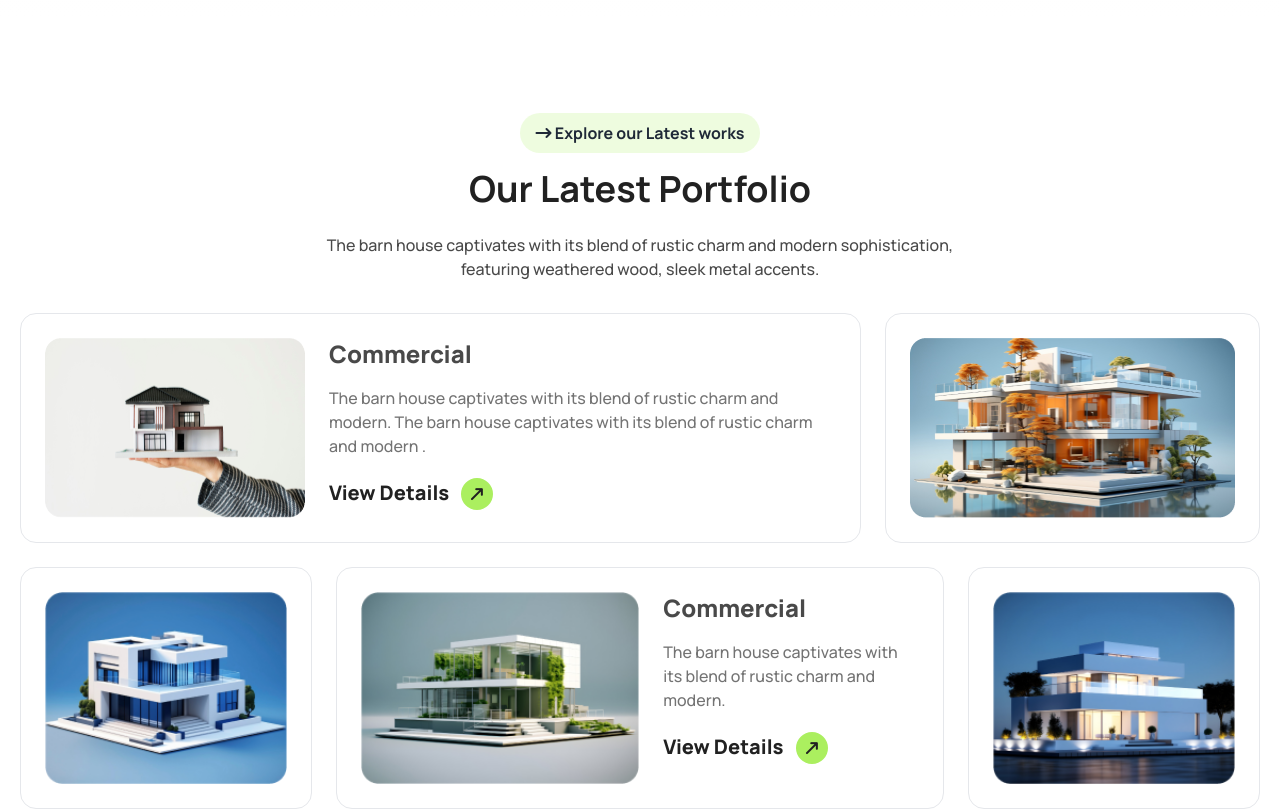
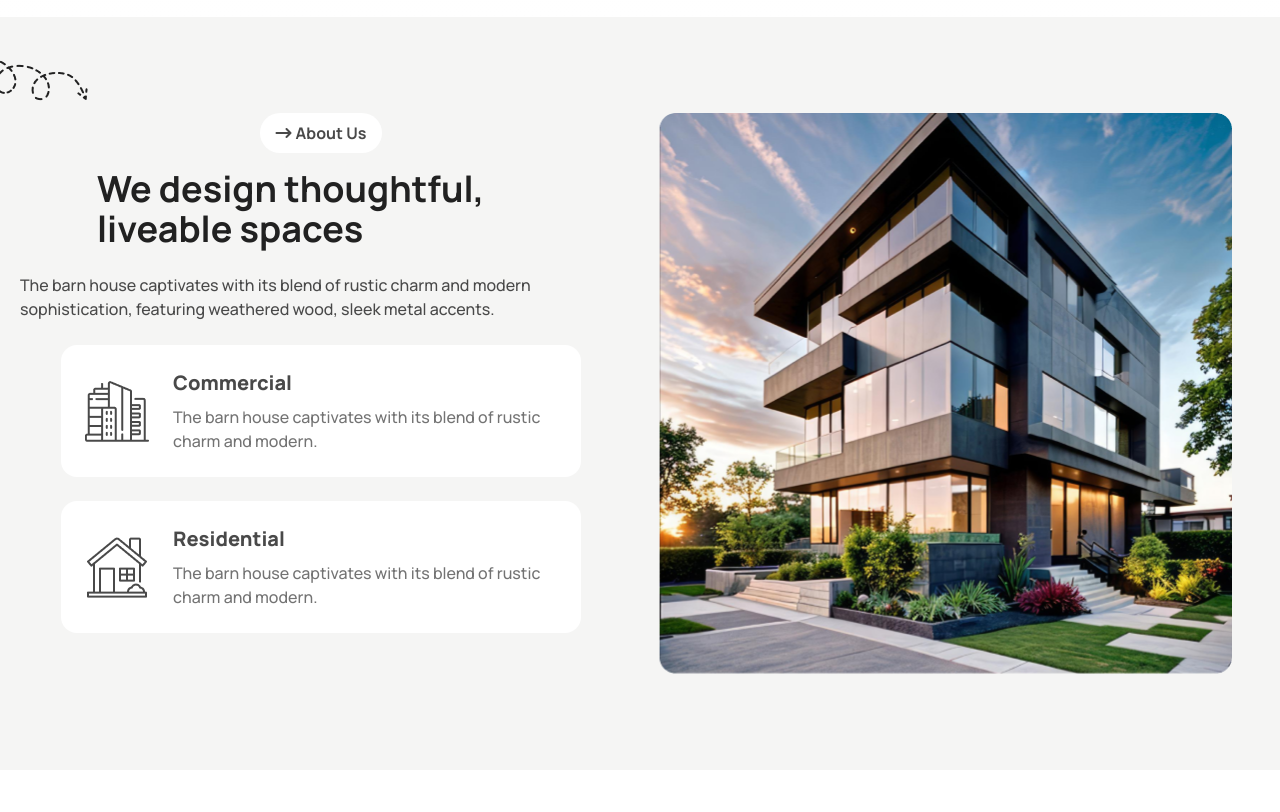
Before and after one commit to Durjoy96/rinterio-tailwindcss, a plain HTML site: page index.html in a window 1280 px wide. Shown: the part 883-1695 px from the top of the page. Drawn offline with nearby package versions, Linux system fonts and the light colour scheme.

Commit message:
about us section complete

```diff
--- a/index.html
+++ b/index.html
@@ -61,13 +61,21 @@
                 <div class="navbar-end hidden md:flex md:gap-4">
                     <!-- search icon -->
                     <div class="p-2 rounded-full bg-white border border-zinc-200 cursor-pointer">
-                        <svg xmlns="http://www.w3.org/2000/svg" viewBox="0 -960 960 960" class="fill-[#737373] w-6 h-6"><path d="M781.69-136.92 530.46-388.16q-30 24.77-69 38.77-39 14-80.69 14-102.55 0-173.58-71.01-71.03-71.01-71.03-173.54 0-102.52 71.01-173.6 71.01-71.07 173.54-71.07 102.52 0 173.6 71.03 71.07 71.03 71.07 173.58 0 42.85-14.38 81.85-14.39 39-38.39 67.84l251.23 251.23-42.15 42.16ZM380.77-395.38q77.31 0 130.96-53.66 53.66-53.65 53.66-130.96t-53.66-130.96q-53.65-53.66-130.96-53.66t-130.96 53.66Q196.15-657.31 196.15-580t53.66 130.96q53.65 53.66 130.96 53.66Z"/></svg>
+                        <svg xmlns="http://www.w3.org/2000/svg" viewBox="0 -960 960 960" class="fill-[#737373] w-6 h-6">
+                            <path
+                                d="M781.69-136.92 530.46-388.16q-30 24.77-69 38.77-39 14-80.69 14-102.55 0-173.58-71.01-71.03-71.01-71.03-173.54 0-102.52 71.01-173.6 71.01-71.07 173.54-71.07 102.52 0 173.6 71.03 71.07 71.03 71.07 173.58 0 42.85-14.38 81.85-14.39 39-38.39 67.84l251.23 251.23-42.15 42.16ZM380.77-395.38q77.31 0 130.96-53.66 53.66-53.65 53.66-130.96t-53.66-130.96q-53.65-53.66-130.96-53.66t-130.96 53.66Q196.15-657.31 196.15-580t53.66 130.96q53.65 53.66 130.96 53.66Z" />
+                        </svg>
                     </div>
                     <!-- cart icon -->
                     <div class="p-2 rounded-full bg-white border border-zinc-200 cursor-pointer">
-                        <svg xmlns="http://www.w3.org/2000/svg" viewBox="0 -960 960 960" class="fill-[#737373] w-6 h-6"><path d="M286.15-97.69q-29.15 0-49.57-20.43-20.42-20.42-20.42-49.57 0-29.16 20.42-49.58 20.42-20.42 49.57-20.42 29.16 0 49.58 20.42 20.42 20.42 20.42 49.58 0 29.15-20.42 49.57-20.42 20.43-49.58 20.43Zm387.7 0q-29.16 0-49.58-20.43-20.42-20.42-20.42-49.57 0-29.16 20.42-49.58 20.42-20.42 49.58-20.42 29.15 0 49.57 20.42t20.42 49.58q0 29.15-20.42 49.57Q703-97.69 673.85-97.69ZM240.61-730 342-517.69h272.69q3.46 0 6.16-1.73 2.69-1.73 4.61-4.81l107.31-195q2.31-4.23.38-7.5-1.92-3.27-6.54-3.27h-486Zm-28.76-60h555.38q24.54 0 37.11 20.89 12.58 20.88 1.2 42.65L677.38-494.31q-9.84 17.31-26.03 26.96-16.2 9.66-35.5 9.66H324l-46.31 84.61q-3.08 4.62-.19 10 2.88 5.39 8.65 5.39h457.69v60H286.15q-40 0-60.11-34.5-20.12-34.5-1.42-68.89l57.07-102.61L136.16-810H60v-60h113.85l38 80ZM342-517.69h280-280Z"/></svg>
+                        <svg xmlns="http://www.w3.org/2000/svg" viewBox="0 -960 960 960" class="fill-[#737373] w-6 h-6">
+                            <path
+                                d="M286.15-97.69q-29.15 0-49.57-20.43-20.42-20.42-20.42-49.57 0-29.16 20.42-49.58 20.42-20.42 49.57-20.42 29.16 0 49.58 20.42 20.42 20.42 20.42 49.58 0 29.15-20.42 49.57-20.42 20.43-49.58 20.43Zm387.7 0q-29.16 0-49.58-20.43-20.42-20.42-20.42-49.57 0-29.16 20.42-49.58 20.42-20.42 49.58-20.42 29.15 0 49.57 20.42t20.42 49.58q0 29.15-20.42 49.57Q703-97.69 673.85-97.69ZM240.61-730 342-517.69h272.69q3.46 0 6.16-1.73 2.69-1.73 4.61-4.81l107.31-195q2.31-4.23.38-7.5-1.92-3.27-6.54-3.27h-486Zm-28.76-60h555.38q24.54 0 37.11 20.89 12.58 20.88 1.2 42.65L677.38-494.31q-9.84 17.31-26.03 26.96-16.2 9.66-35.5 9.66H324l-46.31 84.61q-3.08 4.62-.19 10 2.88 5.39 8.65 5.39h457.69v60H286.15q-40 0-60.11-34.5-20.12-34.5-1.42-68.89l57.07-102.61L136.16-810H60v-60h113.85l38 80ZM342-517.69h280-280Z" />
+                        </svg>
                     </div>
-                  <a class="btn font-extrabold text-xl text-primary_content px-5 py-2 bg-primary_color rounded-full border-0 hover:bg-primary_color ">Book Consult <span
+                    <a
+                        class="btn font-extrabold text-xl text-primary_content px-5 py-2 bg-primary_color rounded-full border-0 hover:bg-primary_color ">Book
+                        Consult <span
                             class="bg-primary_content inline-block w-8 h-8 leading-8 rounded-full text-center text-base -rotate-45 ml-2 animate-pulse"><i
                                 class="fa-solid fa-arrow-right-long text-white"></i></span></a>
                 </div>
@@ -75,11 +83,14 @@
                 <div class="dropdown dropdown-end md:ml-4">
                     <div tabindex="0" role="button" class="lg:hidden">
                         <div class="p-2 rounded-full bg-white border border-zinc-200">
-                            <svg xmlns="http://www.w3.org/2000/svg" viewBox="0 -960 960 960" class="fill-[#737373] w-6 h-6"><path d="M140-254.62v-59.99h680v59.99H140ZM140-450v-60h680v60H140Zm0-195.39v-59.99h680v59.99H140Z"/></svg>
+                            <svg xmlns="http://www.w3.org/2000/svg" viewBox="0 -960 960 960"
+                                class="fill-[#737373] w-6 h-6">
+                                <path
+                                    d="M140-254.62v-59.99h680v59.99H140ZM140-450v-60h680v60H140Zm0-195.39v-59.99h680v59.99H140Z" />
+                            </svg>
                         </div>
                     </div>
-                    <ul
-                      tabindex="0"
+                    <ul tabindex="0"
                         class="menu menu-sm dropdown-content bg-base-100 rounded-box z-[1] mt-2 w-36 p-2 shadow">
                         <li><a class="text-base_content_secondary font-extrabold" href="">Home</a></li>
                         <li><a href="">Service</a></li>
@@ -96,25 +107,74 @@
                 <img src="assets/banner.png" alt="house">
             </div>
             <div>
-                <h1 class="max-w-5xl mx-auto text-center text-3xl font-extrabold text-base_content mt-4 md:text-4xl lg:mt-6 lg:text-6xl">A barn house of this design has a striking appearance</h1>
-                <p class="max-w-4xl mx-auto text-center text-sm font-semibold text-base_content_secondary mt-4 md:text-base lg:text-base lg:mt-6">The barn house captivates with its blend of rustic charm and modern sophistication, featuring weathered wood, sleek metal accents, and large windows that flood the space with natural light.</p>
+                <h1
+                    class="max-w-5xl mx-auto text-center text-3xl font-extrabold text-base_content mt-4 md:text-4xl lg:mt-6 lg:text-6xl">
+                    A barn house of this design has a striking appearance</h1>
+                <p
+                    class="max-w-4xl mx-auto text-center text-sm font-semibold text-base_content_secondary mt-4 md:text-base lg:text-base lg:mt-6">
+                    The barn house captivates with its blend of rustic charm and modern sophistication, featuring
+                    weathered wood, sleek metal accents, and large windows that flood the space with natural light.</p>
             </div>
-            <button class="text-xl font-bold py-3 px-6 w-full border border-primary_color rounded-full bg-primary_color/50 text-primary_content mt-8 md:mt-5 md:w-auto">View Details <span
+            <button
+                class="text-xl font-bold py-3 px-6 w-full border border-primary_color rounded-full bg-primary_color/50 text-primary_content mt-8 md:mt-5 md:w-auto">View
+                Details <span
                     class="bg-primary_color inline-block w-8 h-8 leading-8 rounded-full text-center text-base -rotate-45 ml-2"><i
                         class="fa-solid fa-arrow-right-long"></i></span></button>
         </div>
     </header>
     <main>
+        <!-- about us -->
+        <section class="bg-stone-100 py-8 md:py-16 lg:py-24">
+            <div class="max-w-screen-xl mx-auto px-5 grid grid-cols-1 gap-6 relative lg:gap-9 lg:grid-cols-2">
+                <!-- above image -->
+                 <div class="absolute -top-14 -left-10 hidden lg:inline-block">
+                     <img src="assets/arrow.png" alt="arrow">
+                 </div>
+                <!-- text -->
+                <div class="grid place-items-center lg:inline-block">
+                    <span
+                        class="py-2 px-4 rounded-full bg-white text-base font-bold text-base_content_secondary inline-block"><i
+                            class="fa-solid fa-arrow-right-long mr-1"></i>About Us</span>
+                    <h2 class="text-2xl font-bold text-base_content mt-4 text-center md:text-3xl lg:text-4xl lg:max-w-md lg:text-left">We design thoughtful, liveable spaces</h2>
+                    <p class="text-sm text-base_content_secondary font-medium mt-4 text-center md:mt-6 md:text-base lg:mt-6 lg:text-base lg:text-left">The barn house captivates with its blend of rustic charm and
+                        modern sophistication, featuring weathered wood, sleek metal accents.</p>
+                        <!-- cards container -->
+                    <div class="mt-6 grid gap-6 md:grid-cols-2 lg:grid-cols-1">
+                        <!-- card 1 -->
+                        <div class="p-5 bg-white text-[#494949] rounded-2xl flex items-start gap-5 lg:gap-6 lg:items-center lg:p-6">
+                            <img class="w-10 lg:w-auto" src="assets/commercial.png" alt="commercial">
+                            <div>
+                                <h3 class="text-base font-extrabold md:text-lg lg:text-xl">Commercial</h3>
+                                <p class="max-w-sm text-base font-medium text-[#737373] mt-2">The barn house captivates with its blend of rustic charm and modern.</p>
+                            </div>
+                        </div>
+                        <!-- card 2 -->
+                        <div class="p-5 bg-white text-[#494949] rounded-2xl flex items-start gap-5 lg:gap-6 lg:items-center lg:p-6">
+                            <img class="w-10 lg:w-auto" src="assets/residential.png" alt="residential">
+                            <div>
+                                <h3 class="text-base font-extrabold md:text-lg lg:text-xl">Residential</h3>
+                                <p class="max-w-sm text-base font-medium text-[#737373] mt-2">The barn house captivates with its blend of rustic charm and modern.</p>
+                            </div>
+                        </div>
+                    </div>
+                </div>
+                <div class="flex justify-center lg:inline-block">
+                    <img src="assets/Rectangle.png" alt="Rectangle">
+                </div>
+            </div>
+        </section>
         <!-- Our Latest Portfolio -->
-        <section class="bg-gray-50 px-5 lg:bg-white lg:py-24">
+        <section class="bg-stone-100 px-5 lg:bg-white lg:py-24">
             <div class="max-w-screen-xl mx-auto">
                 <!-- text -->
                 <div class="max-w-2xl mx-auto text-center">
                     <span
                         class="text-base font-bold text-[494949] bg-primary_color/20 py-2 px-4 inline-block rounded-3xl"><i
                             class="fa-solid fa-arrow-right-long"></i> Explore our Latest works</span>
-                    <h2 class="text-2xl font-bold text-base_content mt-4 md:text-4xl lg:text-4xl">Our Latest Portfolio</h2>
-                    <p class="text-sm font-medium text-base_content_secondary mt-4 md:mt-6 lg:mt-6 lg:text-base">The barn house
+                    <h2 class="text-2xl font-bold text-base_content mt-4 md:text-4xl lg:text-4xl">Our Latest Portfolio
+                    </h2>
+                    <p class="text-sm font-medium text-base_content_secondary mt-4 md:mt-6 lg:mt-6 lg:text-base">The
+                        barn house
                         captivates with its blend of rustic charm and modern sophistication, featuring weathered wood,
                         sleek metal accents.</p>
                 </div>
@@ -123,10 +183,12 @@
                     <!-- cards part 1 -->
                     <div class="mt-4 grid gap-6 md:grid-cols-2 md:mt-6 lg:grid-cols-[1fr_375px] lg:mt-8">
                         <!-- card 1 -->
-                        <div class="p-6 border rounded-2xl flex flex-col gap-6 md:flex-row md:col-span-2 lg:col-span-1 lg:flew-row">
+                        <div
+                            class="p-6 border rounded-2xl flex flex-col gap-6 md:flex-row md:col-span-2 lg:col-span-1 lg:flew-row">
                             <img src="assets/img1.png" alt="house">
                             <div>
-                                <h3 class="text-xl font-extrabold text-base_content_secondary md:text-2xl lg:text-2xl">Commercial
+                                <h3 class="text-xl font-extrabold text-base_content_secondary md:text-2xl lg:text-2xl">
+                                    Commercial
                                 </h3>
                                 <p class="text-base font-medium mt-4 text-[#737373]">The barn house captivates with its
                                     blend of rustic charm and modern. The barn
@@ -150,12 +212,15 @@
                     <!-- card part 2 -->
                     <div class="grid gap-6 md:grid-cols-2 lg:grid-cols-4">
                         <!-- card 1 -->
-                        <div class="p-6 border rounded-2xl flex flex-col gap-6 md:flex-row md:col-span-2 lg:flew-row lg:col-span-2">
+                        <div
+                            class="p-6 border rounded-2xl flex flex-col gap-6 md:flex-row md:col-span-2 lg:flew-row lg:col-span-2">
                             <img src="assets/img4.png" alt="house">
                             <div class="">
-                                <h3 class="text-xl font-extrabold text-base_content_secondary md:text-2xl lg:text-2xl">Commercial
+                                <h3 class="text-xl font-extrabold text-base_content_secondary md:text-2xl lg:text-2xl">
+                                    Commercial
                                 </h3>
-                                <p class="text-base font-medium mt-4 text-[#737373]">The barn house captivates with its blend of rustic charm and modern. </p>
+                                <p class="text-base font-medium mt-4 text-[#737373]">The barn house captivates with its
+                                    blend of rustic charm and modern. </p>
                                 <a href=""
                                     class="link-hover text-base font-extrabold text-base_content mt-5 inline-block md:text-xl lg:text-xl">View
                                     Details <span
```
Also changed, not shown: assets/arrow.png (renamed from assets/Vector.png). Lines whose indentation alone changed are shown as unchanged.
